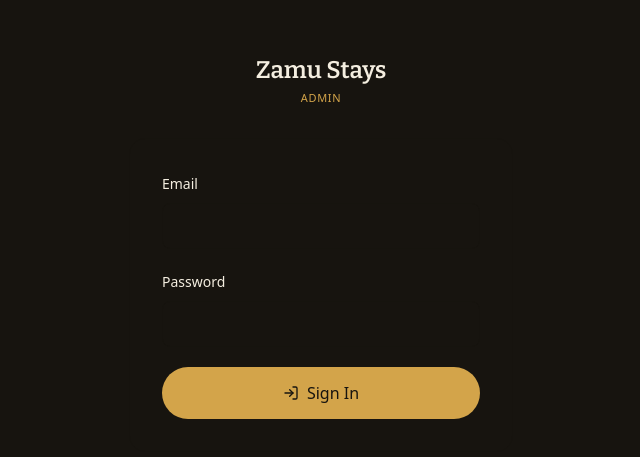
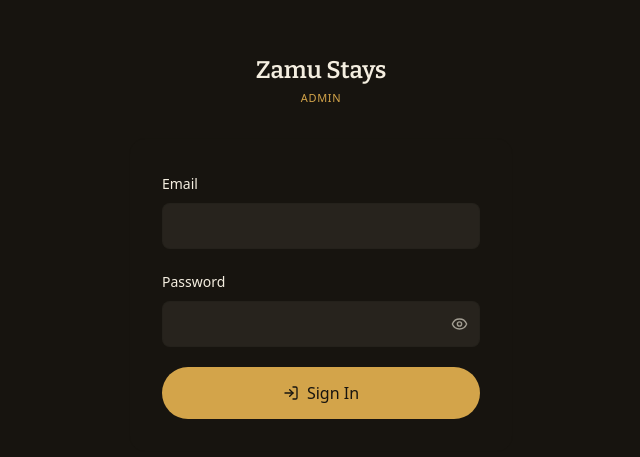
Before and after one commit to kenw-creator/zamu-stays, a Next.js app: page /admin/login in a window 1280 px wide. Shown: the part 147-604 px from the top of the page, without its empty margins (319-959 px from the left). Built offline with nearby package versions, Linux system fonts and the light colour scheme.

Commit message:
Fix login form contrast + add show/hide password toggle

```diff
--- a/app/admin/login/page.tsx
+++ b/app/admin/login/page.tsx
@@ -3,12 +3,13 @@
 import { useState } from "react";
 import { useRouter } from "next/navigation";
 import { createClient } from "@/lib/supabase/client";
-import { LogIn, AlertCircle } from "lucide-react";
+import { LogIn, AlertCircle, Eye, EyeOff } from "lucide-react";
 
 export default function AdminLoginPage() {
   const router = useRouter();
   const [email, setEmail] = useState("");
   const [password, setPassword] = useState("");
+  const [showPassword, setShowPassword] = useState(false);
   const [error, setError] = useState("");
   const [loading, setLoading] = useState(false);
 
@@ -55,20 +56,32 @@ export default function AdminLoginPage() {
               type="email"
               value={email}
               onChange={(e) => setEmail(e.target.value)}
-              className="mt-2 w-full rounded-lg border border-paper/20 bg-transparent px-4 py-3 text-sm focus-ring"
+              autoComplete="username"
+              className="mt-2 w-full rounded-lg border border-paper/25 bg-paper/[0.07] px-4 py-3 text-sm text-paper placeholder:text-paper/40 focus-ring"
               required
             />
           </div>
           <div>
             <label className="text-sm" htmlFor="password">Password</label>
+            <div className="relative mt-2">
               <input
                 id="password"
-              type="password"
+                type={showPassword ? "text" : "password"}
                 value={password}
                 onChange={(e) => setPassword(e.target.value)}
-              className="mt-2 w-full rounded-lg border border-paper/20 bg-transparent px-4 py-3 text-sm focus-ring"
+                autoComplete="current-password"
+                className="w-full rounded-lg border border-paper/25 bg-paper/[0.07] px-4 py-3 pr-11 text-sm text-paper placeholder:text-paper/40 focus-ring"
                 required
               />
+              <button
+                type="button"
+                onClick={() => setShowPassword((v) => !v)}
+                className="absolute right-3 top-1/2 -translate-y-1/2 text-paper/60 hover:text-paper focus-ring"
+                aria-label={showPassword ? "Hide password" : "Show password"}
+              >
+                {showPassword ? <EyeOff size={17} /> : <Eye size={17} />}
+              </button>
+            </div>
           </div>
 
           {error && (
```
Lines whose indentation alone changed are shown as unchanged.
